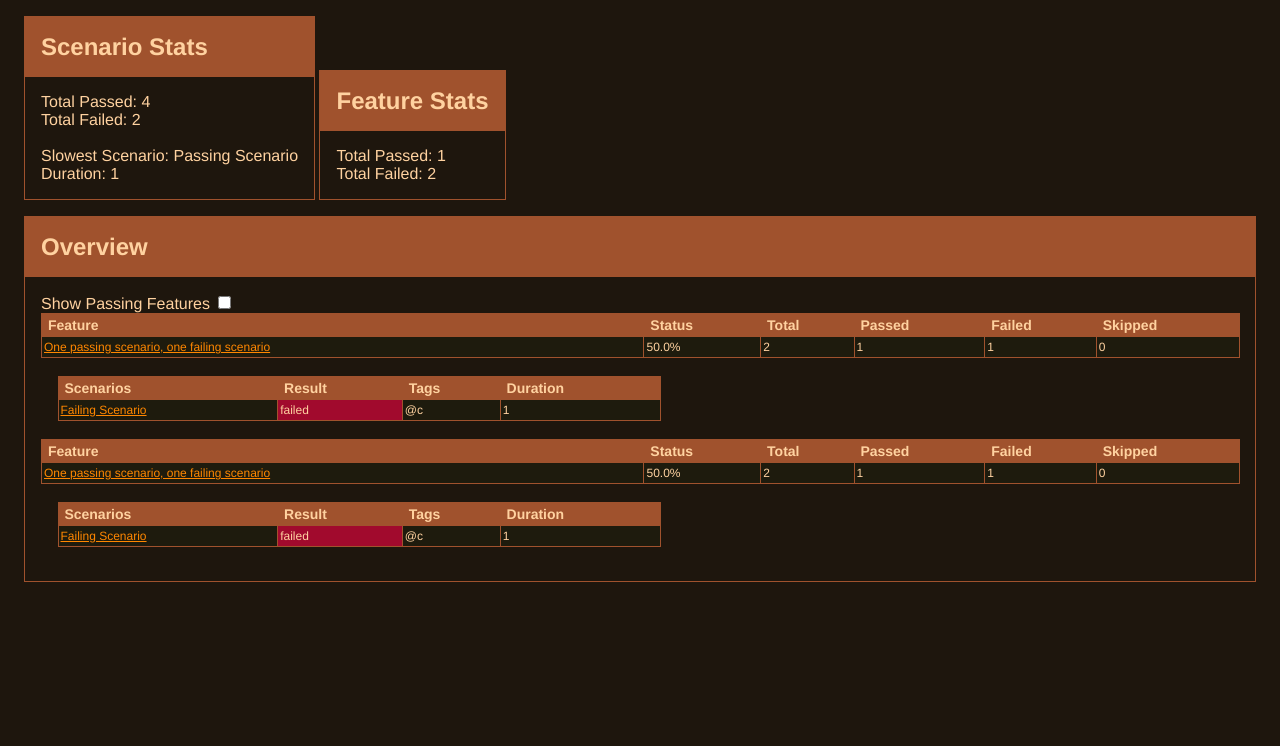
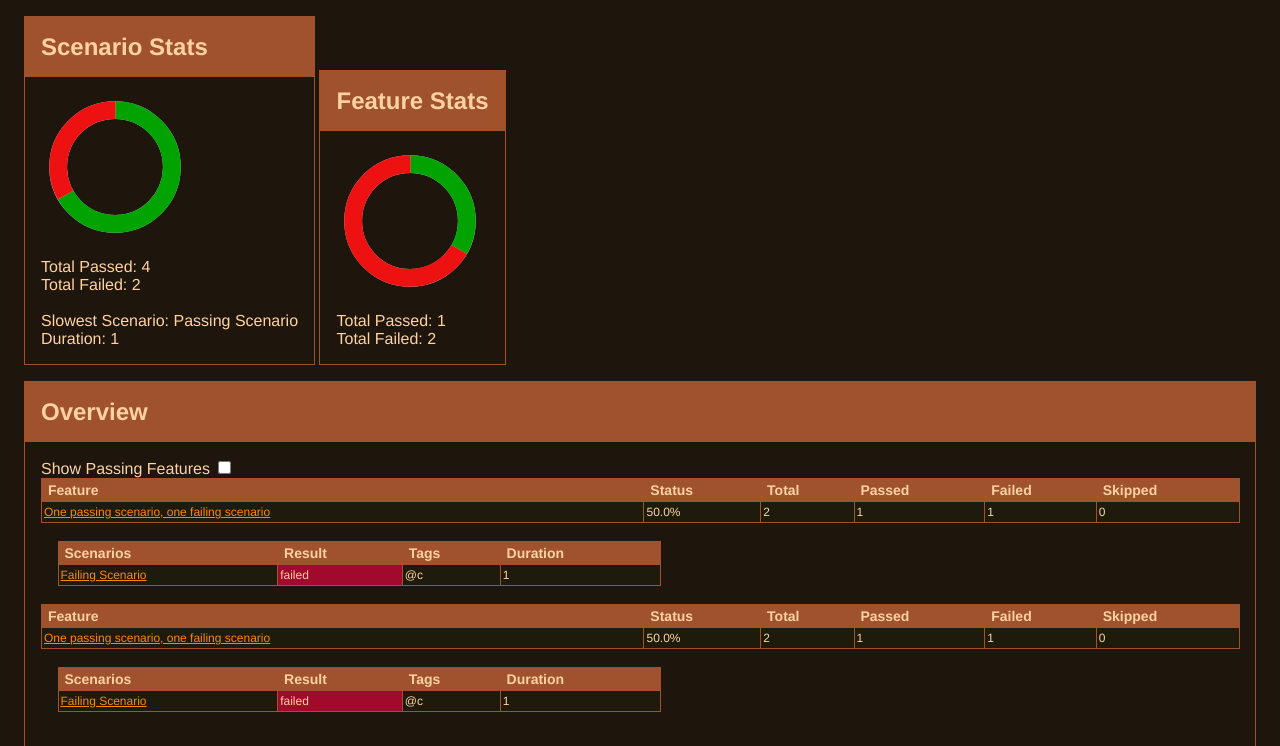
Before and after one commit to jsfehler/flask-cucumber-reporter, a Flask app: page / in a window 1280 px wide. Shown: the part 85-831 px from the top of the page. Before the commit the page ends 667 px from the top, so only its background shows below. Run offline with Flask 2, Linux system fonts and the light colour scheme.

Commit message:
Add pie charts

```diff
--- a/cucumber_output.py
+++ b/cucumber_output.py
@@ -56,10 +56,18 @@ def prepare_feature_data(cucumber_output):
     all_features_failed = 0
     all_features_passed = 0
 
+    number_of_features = 0
+    number_of_scenarios = 0
+
     for feature in cucumber_output:
+        number_of_features += 1
+        number_of_scenarios += len(feature["elements"])
+
         get_feature_totals(feature)
+
         all_scenarios_failed += feature["failed"]
         all_scenarios_passed += feature["passed"]
+
         if feature["failed"]:
             all_features_failed += 1
         else:
@@ -67,6 +75,8 @@ def prepare_feature_data(cucumber_output):
 
     data = {
         "cucumber_output": cucumber_output,
+        "number_of_features": number_of_features,
+        "number_of_scenarios": number_of_scenarios,
         "all_scenarios_failed": all_scenarios_failed,
         "all_scenarios_passed": all_scenarios_passed,
         "all_features_failed": all_features_failed,
--- /dev/null
+++ b/static/pie_chart.css
@@ -0,0 +1,22 @@
+.pie-container {
+  width: 150px;
+  height: 150px;
+  margin: 15px;
+  position: relative;
+}
+
+.donut-hole {
+  fill: #1E160D;
+}
+
+.donut-ring, .donut-segment {
+  stroke-width: 5;
+}
+
+.donut-segment.passed {
+  stroke: #00a300;
+}
+
+.donut-segment.failed {
+  stroke: #ee1111;
+}
--- a/templates/cucumber_overview.html
+++ b/templates/cucumber_overview.html
@@ -1,3 +1,5 @@
+{% import 'pie_chart.html' as pie_chart %}
+
 <html>
     <head>
 <link rel=stylesheet type=text/css href="{{ url_for('static', filename=css_style + '.css') }}">
@@ -20,6 +22,11 @@
                 Scenario Stats
               </h2>
             </div>
+
+            {{ pie_chart.pie_chart(
+              passing=(general_stats.all_scenarios_passed / general_stats.number_of_scenarios) * 100,
+              failing=(general_stats.all_scenarios_failed / general_stats.number_of_scenarios) * 100
+            )}}
 
             <div class="core_block_content">
               <div>
@@ -48,6 +55,11 @@
                 Feature Stats
               </h2>
             </div>
+
+            {{ pie_chart.pie_chart(
+              passing=(general_stats.all_features_passed / general_stats.number_of_features) * 100,
+              failing=(general_stats.all_features_failed / general_stats.number_of_features) * 100
+            )}}
 
             <div class="core_block_content">
               <div>
--- /dev/null
+++ b/templates/pie_chart.html
@@ -0,0 +1,13 @@
+{% macro pie_chart(passing=0, failing=0, skipped=0) -%}
+  <link rel=stylesheet type=text/css href="{{ url_for('static', filename='pie_chart.css') }}">
+
+  <div class="pie-container">
+  <svg width="100%" height="100%" viewBox="0 0 42 42" class="donut">
+    <circle class="donut-hole" cx="21" cy="21" r="15.91549430918954"></circle>
+    <circle class="donut-ring" cx="21" cy="21" r="15.91549430918954" fill="transparent" stroke="#d2d3d4"></circle>
+
+    <circle class="donut-segment passed" cx="21" cy="21" r="15.91549430918954" fill="transparent" stroke-dasharray="{{ passing }} {{ 100 - passing }}" stroke-dashoffset="25"></circle>
+    <circle class="donut-segment failed" cx="21" cy="21" r="15.91549430918954" fill="transparent" stroke-dasharray="{{ failing }} {{ 100 - failing }}" stroke-dashoffset="{{ 100 - passing + 25 }}"></circle>
+  </svg>
+</div>
+{%- endmacro %}
```
